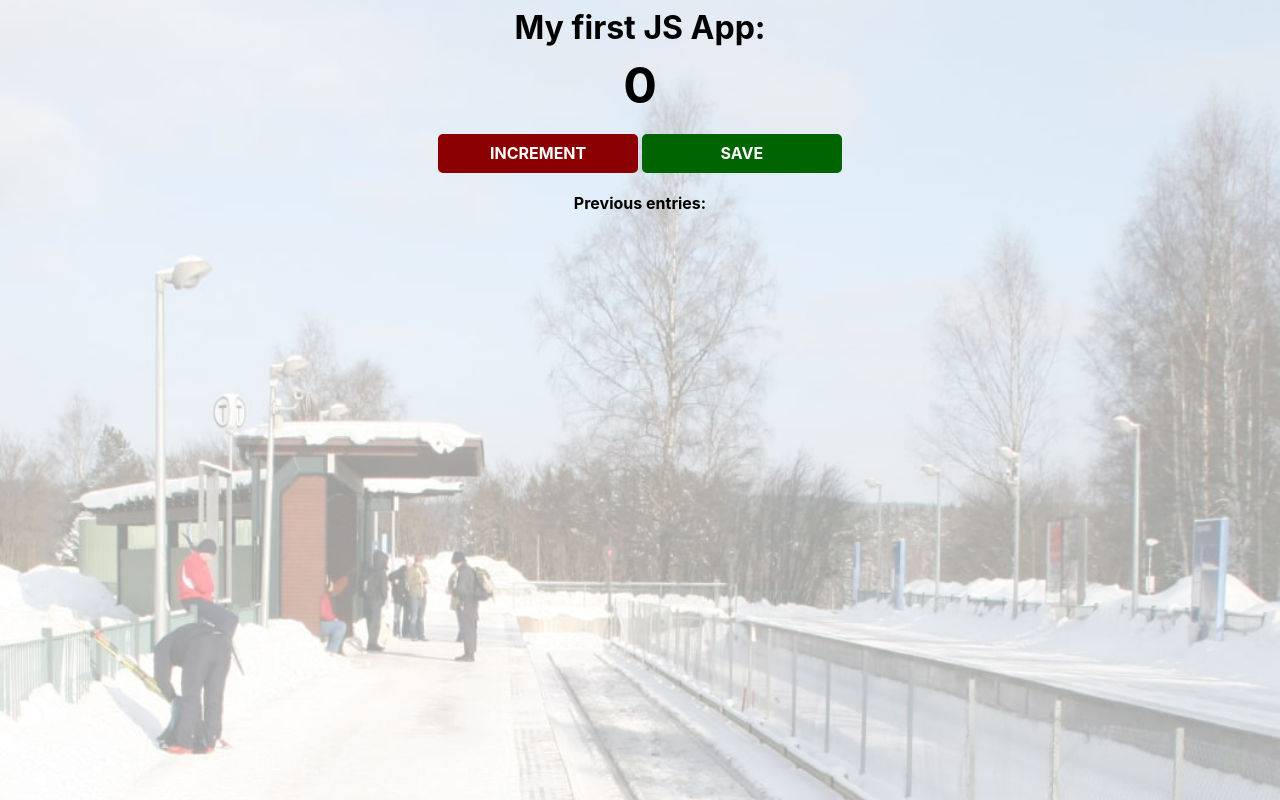
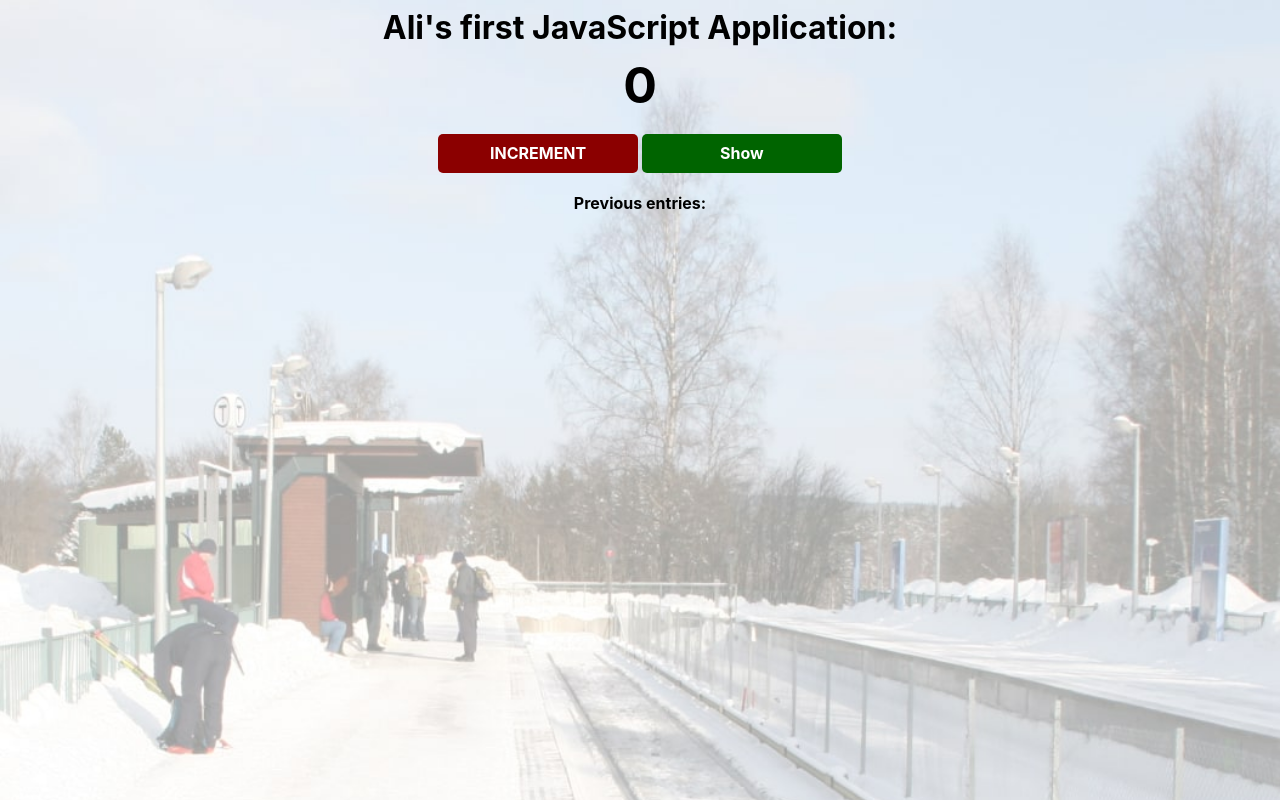
Before and after one commit to afshar360/JSLessons, a website built with Vite: page index.html in a window 1280 px wide. Built offline with nearby package versions, Linux system fonts and the light colour scheme.

Commit message:
Update index.html

```diff
--- a/index.html
+++ b/index.html
@@ -3,10 +3,10 @@
         <link rel="stylesheet" href="index.css">
     </head>
     <body>
-        <h1>My first JS App:</h1>
+        <h1>Ali's first JavaScript Application:</h1>
         <h2 id="count-el">0</h2>
         <button id="increment-btn" onclick="increment()">INCREMENT</button>
-        <button id="save-btn" onclick="save()">SAVE</button>
+        <button id="save-btn" onclick="save()">Show</button>
         <p id="save-el">Previous entries: </p>
         <script src="index.js">
             nnerText
```
